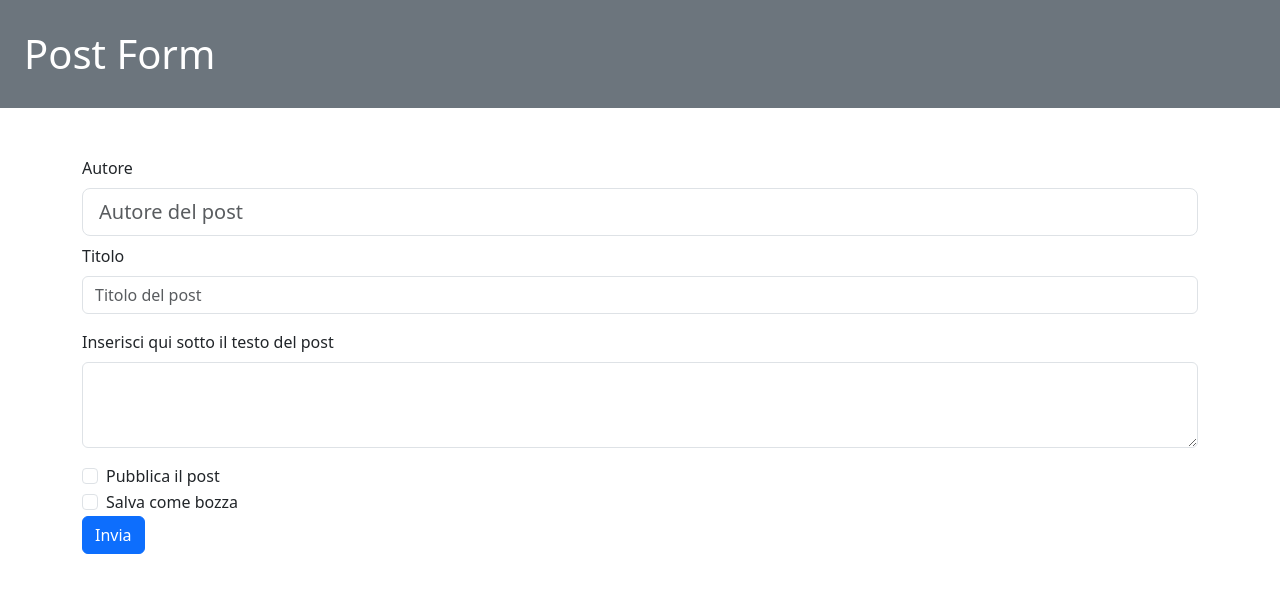
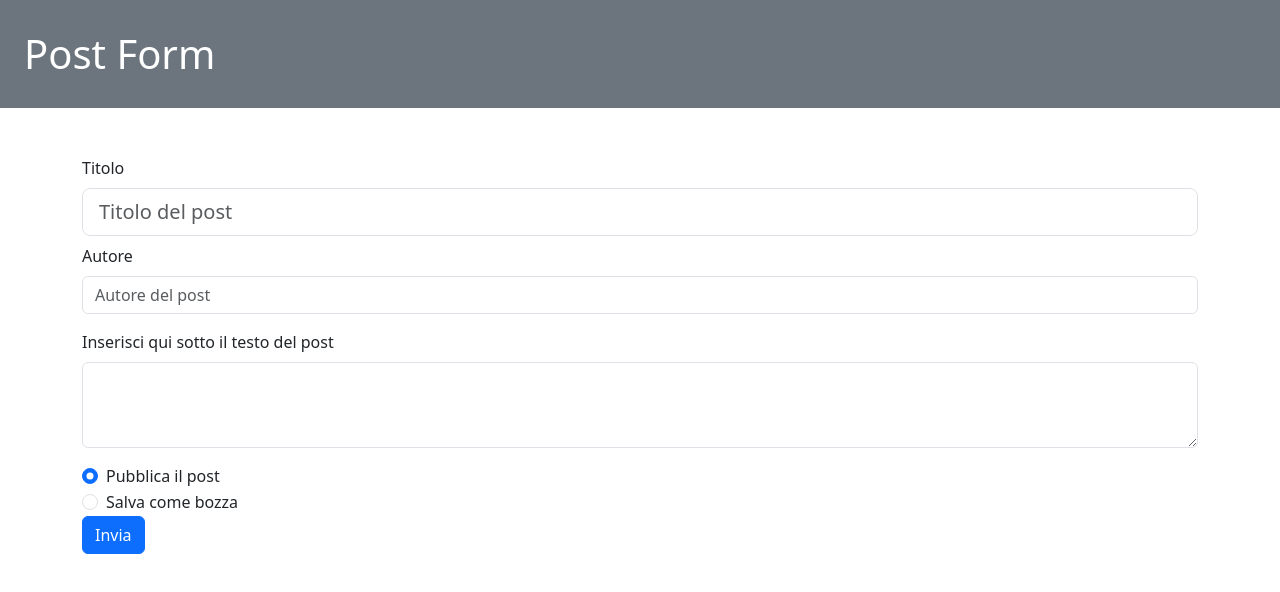
Before and after one commit to Robby94gtr/react-post-form, a React (Vite) app: page / in a window 1280 px wide. Shown: the top 592 px of the page. Built offline with nearby package versions, Linux system fonts and the light colour scheme.

Commit message:
[UPD] Created Radio Button

```diff
--- a/src/App.jsx
+++ b/src/App.jsx
@@ -7,7 +7,7 @@ function App() {
     title: "",
     author: "",
     body: "",
-    public: ""
+    public: false
   })
 
 
@@ -33,24 +33,24 @@ function App() {
           <div className="row">
             <div className="col-12 mt-5">
               <form onSubmit={sendData} >
-                <div className='mb-2'>Autore</div>
-                <input className="form-control form-control-lg" type="text" placeholder="Autore del post" aria-label=".form-control-lg example" name='autore' value={formData.title} onChange={(e) => setFormData({ ...formData, title: e.target.value })} />
+                <div className='mb-2'>Titolo</div>
+                <input className="form-control form-control-lg" type="text" placeholder="Titolo del post" aria-label=".form-control-lg example" name='autore' value={formData.title} onChange={(e) => setFormData({ ...formData, title: e.target.value })} />
 
-                <div className='mt-2'  >Titolo</div>
-                <input className="form-control mt-2" type="text" placeholder="Titolo del post" aria-label="default input example" name='titolo' value={formData.author} onChange={(e) => setFormData({ ...formData, author: e.target.value })} />
+                <div className='mt-2'  >Autore</div>
+                <input className="form-control mt-2" type="text" placeholder="Autore del post" aria-label="default input example" name='titolo' value={formData.author} onChange={(e) => setFormData({ ...formData, author: e.target.value })} />
 
                 <div className="mt-3">
                   <label htmlFor="exampleFormControlTextarea1" className="form-label"> Inserisci qui sotto il testo del post</label>
                   <textarea className="form-control" id="exampleFormControlTextarea1" rows="3" name='testo' value={formData.body} onChange={(e) => setFormData({ ...formData, body: e.target.value })}></textarea>
                 </div>
                 <div className="form-check mt-3">
-                  <input className="form-check-input" type="checkbox" value="" id="checkDefault" />
+                  <input className="form-check-input" type="radio" name='visibility' value="" id="pubblica" checked={formData.public === false} onChange={(e) => setFormData({ ...formData, public: false })} />
                   <label className="form-check-label" htmlFor="checkDefault">
                     Pubblica il post
                   </label>
                 </div>
                 <div className="form-check">
-                  <input className="form-check-input" type="checkbox" value="" id="checkChecked" />
+                  <input className="form-check-input" type="radio" name='visibility' value="" id="bozza" checked={formData.public === true} onChange={(e) => setFormData({ ...formData, public: true })} />
                   <label className="form-check-label" htmlFor="checkChecked">
                     Salva come bozza
                   </label>
```
Also changed, not shown: 1 other file (tests, documents, lock files or other folders).
